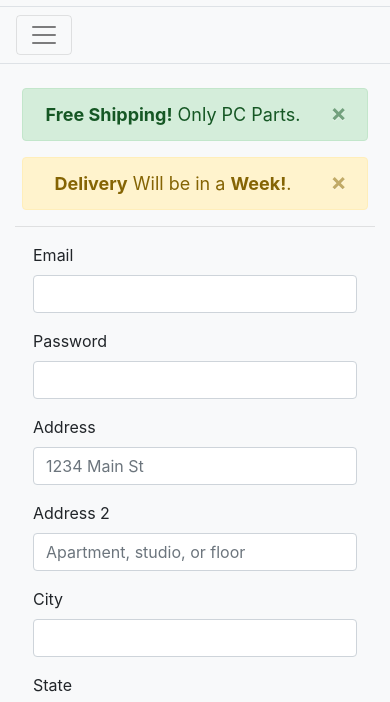
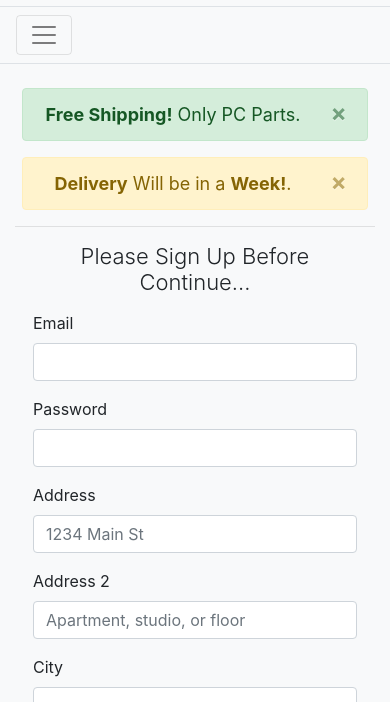
Before and after one commit to VardanDavtyan/shop, a plain HTML site: page index.html in a window 390 px wide. Shown: the part 124-826 px from the top of the page. Drawn offline with nearby package versions, Linux system fonts and the light colour scheme.

Commit message:
Add files via upload

```diff
--- a/index.html
+++ b/index.html
@@ -11,6 +11,11 @@
     <style>
       hr {
         background-color: transparent;
+      }
+      @media only screen and (max-width: 768px) {
+        .TextS {
+          font-size: 22px;
+        }
       }
     </style>
   </head>
@@ -211,7 +216,7 @@
         </div>
         <hr>
         <form class="bg-light" style="margin-left: 5%; margin-right: 5%;">
-          <h1 class="col-12 display-4 text-center mb-3 d-none d-md-block">Please Sign Up Before Continue...</h1>
+          <h1 class="col-12 display-4 text-center mb-3 TextS d-md-block">Please Sign Up Before Continue...</h1>
           <div class="form-row">
             <div class="form-group col-md-6">
               <label for="inputEmail4">Email</label>
```
